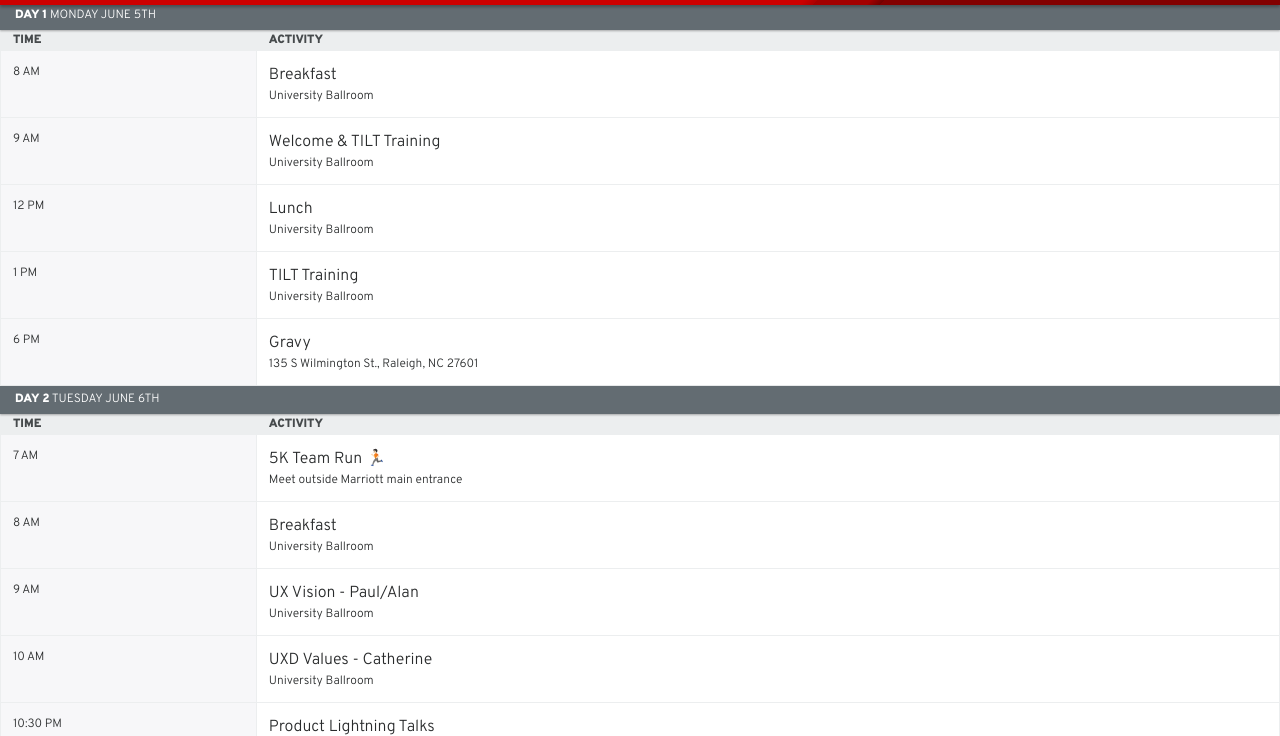
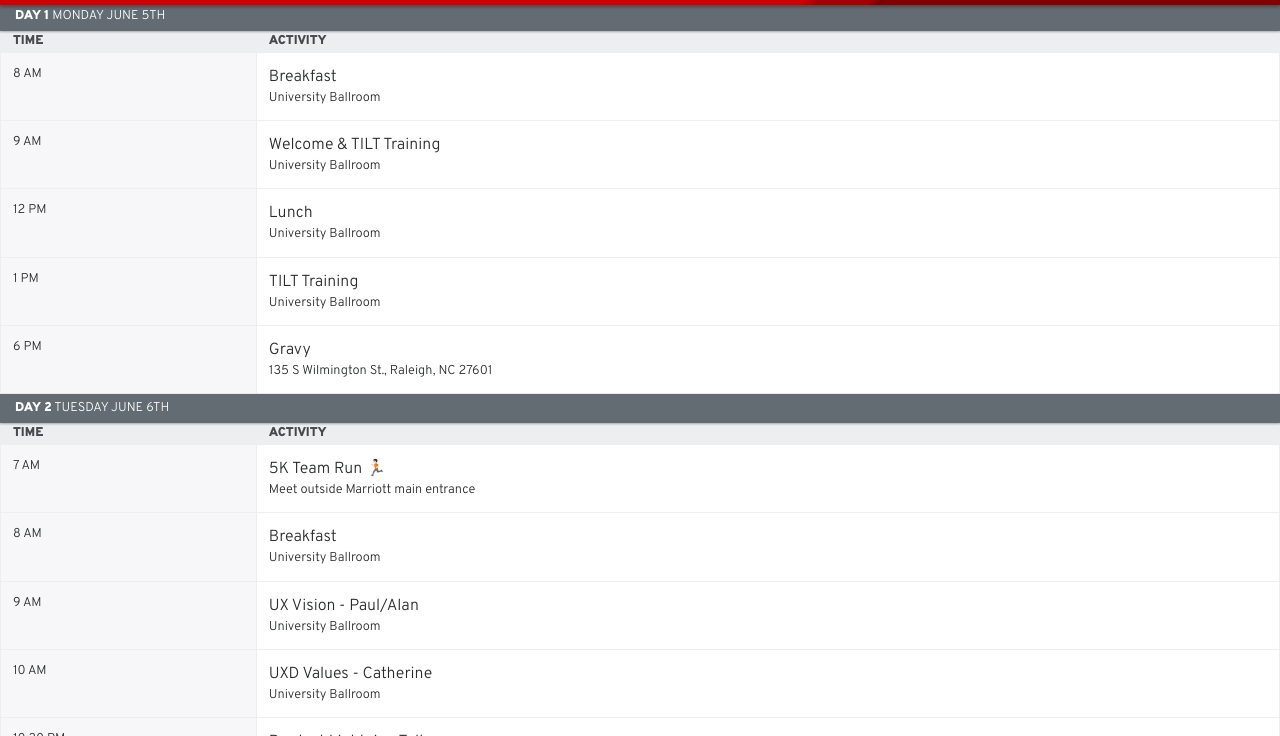
Before and after one commit to andresgalante/UXD-meetup-app, a website: page index.html in a window 1280 px wide. Shown: the part 51-787 px from the top of the page. Drawn offline with nearby package versions, Linux system fonts and the light colour scheme; a script that the page names is missing.

Commit message:
bumps up the font size a bit

```diff
--- a/sass/styles.scss
+++ b/sass/styles.scss
@@ -18,6 +18,8 @@ $red: $rh-red-light;
 // $font-weight-light: 100;
 $font-weight-normal: 300;
 $font-weight-bold: 900;
+
+$font-size-xs:   .8rem;
 
 // Core: variables and mixins
 @import "node_modules/bootstrap/scss/variables";
```
Also changed, not shown: css/styles.css.
